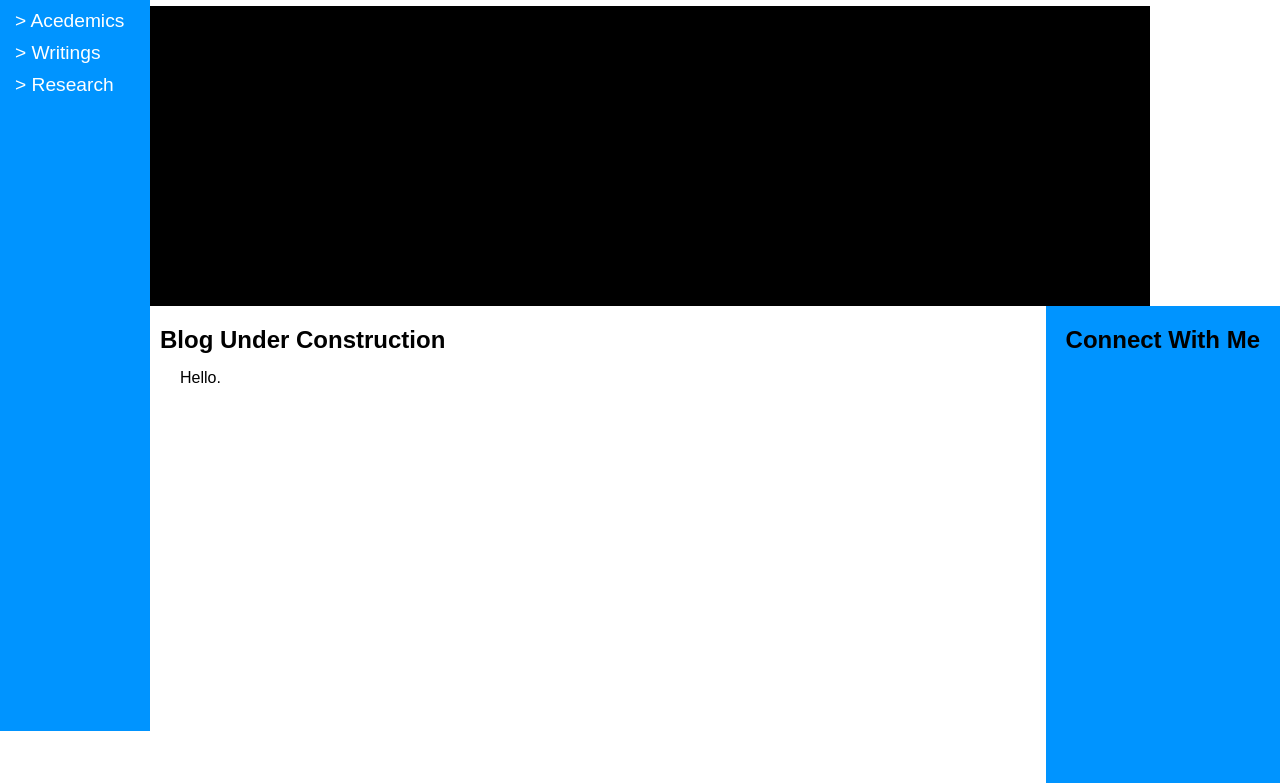
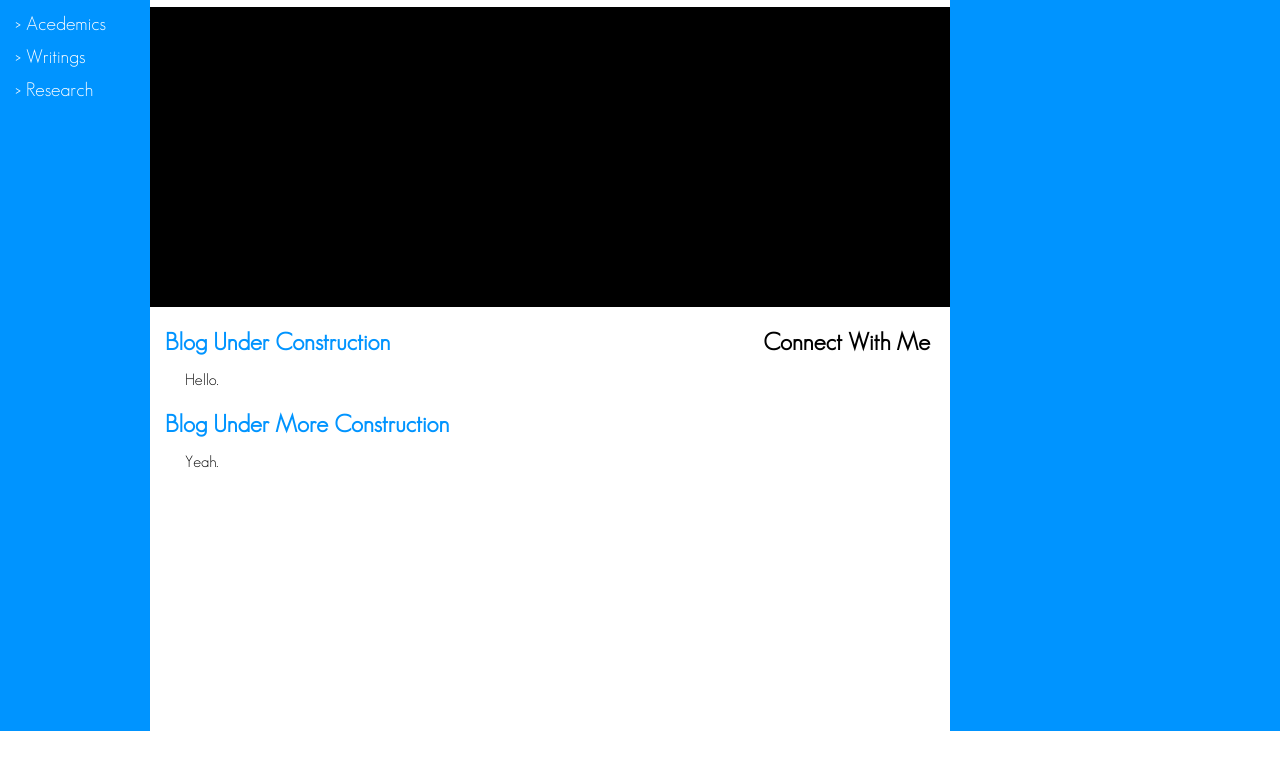
Before and after one commit to droghio/Aro, a website: page aro_quiver/admin/pages/sample-template/index.html in a window 1280 px wide. Shown: the part 69-852 px from the top of the page. After the commit the page ends 800 px from the top, so only its background shows below. Drawn offline with Linux system fonts and the light colour scheme.

Commit message:
More template changes.
Fixed sample template, looks descent. Modifying editor so it can fit
page. Probably going to just have client "render" page then upload back
to server for hosting. NEED TO ADD SECURITY!!!!

```diff
--- a/aro_quiver/admin/main.css
+++ b/aro_quiver/admin/main.css
@@ -1,7 +1,13 @@
+@font-face{
+    font-family: Genosans;
+    src: url("../fonts/GeosansLight.ttf");
+}
+
 body{
     background: no-repeat linear-gradient(225deg, #bbfdff, #2f307c);
     background-size: 100vw 100vh;
     background-attachment: fixed;
+    font-family: Genosans;
     margin: 0px;
 }
 
@@ -23,6 +29,11 @@ aside:hover{
     width: 70px;
     transition: all 1s;
 }
+
+
+/*
+    --Header And Logo --
+*/
 
 nav{
     background-color: rgba(47, 48, 124, 0.86);
@@ -52,7 +63,7 @@ nav > ul > li:hover{
 
 
 #logo{
-    font-family: Arial;
+    font-family: Genosans;
     font-size: 50px;
     width: auto;
     color: white;
@@ -62,3 +73,19 @@ nav > ul > li:hover{
 #logo > a{
     color: #2f307c;
 }
+
+
+/*
+    --iFrame--
+*/
+
+iframe{
+    margin: 0px 10%;
+    position: absolute;
+    bottom: 0px;
+    height: calc( 100% - 80px );
+    width: 80%;
+    border: none;
+    background: #FFF;
+    overflow: scroll;
+}
--- a/aro_quiver/admin/pages/sample-template/index.css
+++ b/aro_quiver/admin/pages/sample-template/index.css
@@ -1,12 +1,21 @@
-body {
-    font-family: Arial;
-    margin: 0px;
+@font-face{
+    font-family: Geosans;
+    src: url("../../fonts/GeosansLight.ttf")
 }
 
-content{
-    overflow: auto;
-    width: 100%;
+body {
+    font-family: Geosans;
+    margin: 0px;
+    min-width: 800px;
 }
+
+content::after{
+   content: " ";
+   display: block;
+   height: 0;
+   clear: both;
+}
+
 
 aside{
     float: left;
@@ -29,6 +38,13 @@ li{
     list-style-type: none;
     color: white;
     padding: 5px 0px;
+    cursor: pointer;
+    transition: all .5s;
+}
+
+li:hover{
+    margin-left: 5px;
+    color: #DDD;
 }
 
 li::before{
@@ -36,9 +52,12 @@ li::before{
 }
 
 main{
-    float: right;
+    float: left;
     width: calc( 100% - 150px );
+    max-width: 800px;
+    height: inherit;
     padding: 10px 0px;
+    background: #FFF;
 }
 
 main > header{
@@ -67,16 +86,19 @@ figure{
 
 .social{
     min-width: 100px;
+    height: auto;
     width: auto;
     padding: 0px 20px;
+    background: none;
 }
 
 section{
-    padding: 0px 10px 10px;
+    padding: 0px 15px 10px;
 }
 
 article > h2{
     margin-bottom: 0px;
+    color: #0094ff;
 }
 
 article > p{
--- a/aro_quiver/admin/pages/sample-template/index.html
+++ b/aro_quiver/admin/pages/sample-template/index.html
@@ -36,9 +36,17 @@
                         <h2>Blog Under Construction</h2>
                         <p>Hello.</p>
                     </article>
+
+                    <article>
+                        <h2>Blog Under More Construction</h2>
+                        <p>Yeah.</p>
+                    </article>
+
                 </section>
+            </main>
 
-            </main>
+            <aside class="right" style="width: calc( 100% - 950px); min-width: 0px;"></aside>
+
         </content>
 
     </body>
```
Also changed, not shown: aro_quiver/admin/pages/background.html (+13 -1 lines), aro_quiver/admin/fonts/GeosansLight-Oblique.ttf (added), aro_quiver/admin/fonts/GeosansLight.ttf (added).
